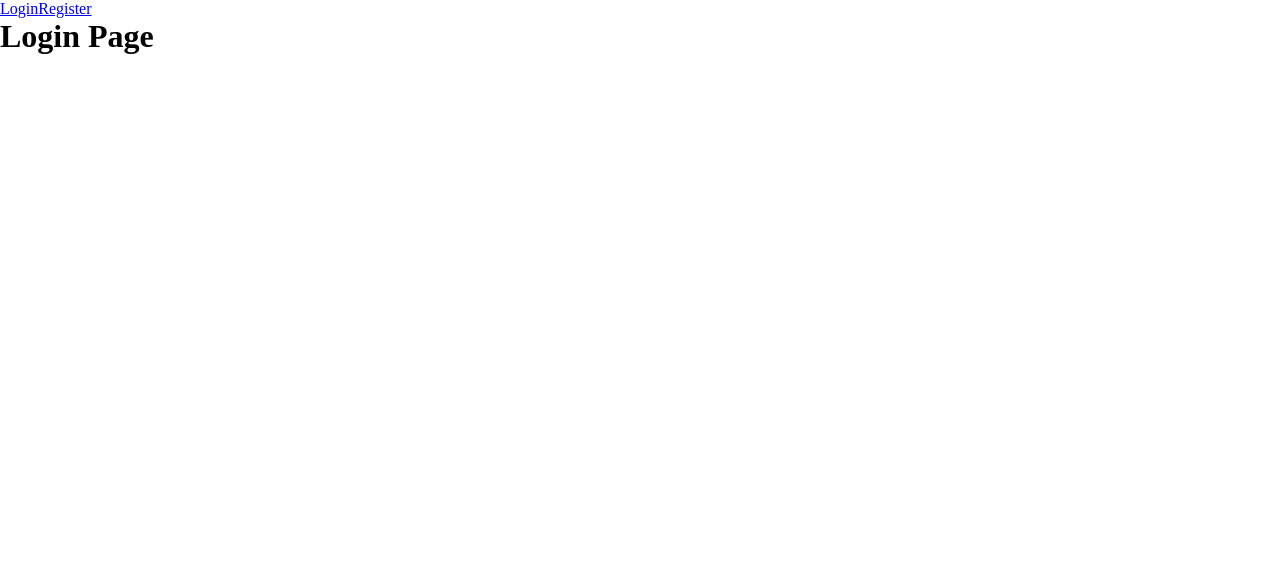
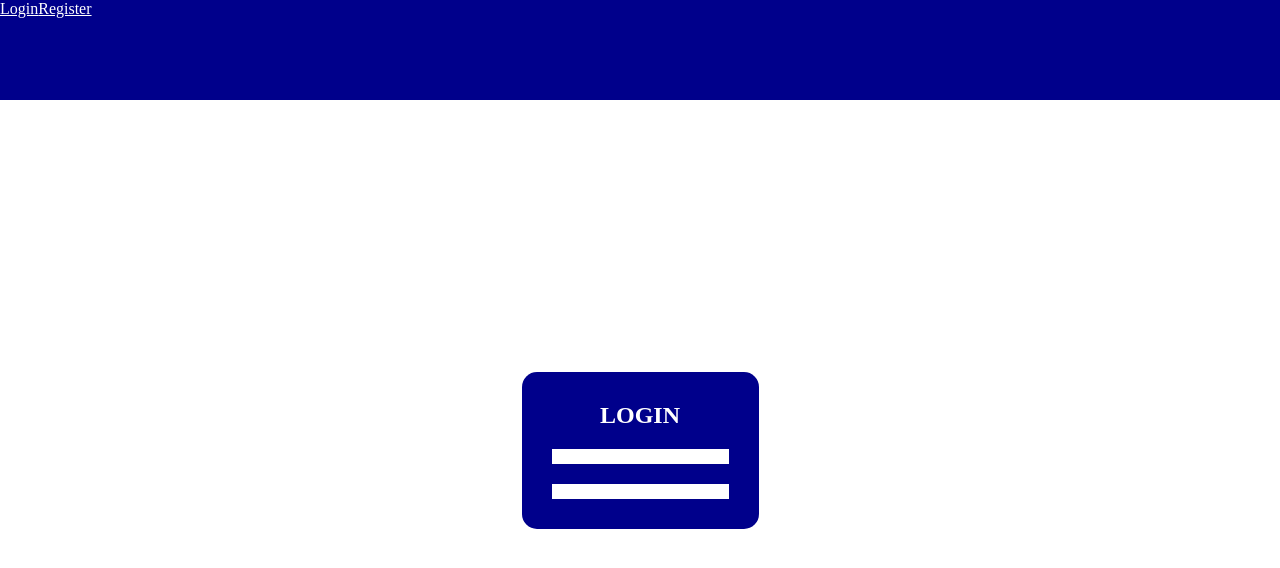
Before and after one commit to greglock1997/trainingPortalProject, a React (Vite) app: page /login in a window 1280 px wide. Shown: the top 568 px of the page. Built offline with nearby package versions, Linux system fonts and the light colour scheme.

Commit message:
Made slight changes to CSS

```diff
--- /dev/null
+++ b/src/index.css
@@ -0,0 +1,61 @@
+* {
+    margin: 0;
+    padding: 0;
+    box-sizing: border-box;
+}
+
+.container {
+    height: 100vh;
+    width: 100%;
+    display: flex;
+    flex-direction: column;
+}
+
+header {
+    min-height: 100px;
+    background-color: darkblue;
+}
+
+header a {
+    color: white;
+}
+
+.login-container {
+    height: 100%;
+    width: 100%;
+    display: flex;
+    align-items: center;
+    justify-content: center;
+    background-color: white;
+}
+
+.login-form-container {
+    display: flex;
+    flex-direction: column;
+    align-items: center;
+    justify-content: center;
+    color: white;
+    background-color: darkblue;
+    padding: 30px;
+    border-radius: 15px;
+}
+
+.login-form {
+    display: flex;
+    flex-direction: column;
+    align-items: center;
+    justify-content: center;
+}
+
+.login-form input {
+    margin-top: 20px;
+}
+
+.register-container {
+    height: 100%;
+    width: 100%;
+    display: flex;
+    align-items: center;
+    justify-content: center;
+    background-color: white;
+}
--- a/src/index.jsx
+++ b/src/index.jsx
@@ -3,10 +3,11 @@ import ReactDOM from 'react-dom/client'
 import { BrowserRouter, Routes, Route, Link } from 'react-router-dom'
 import Login from './pages/Login.jsx'
 import Register from './pages/Register.jsx'
-
+import './index.css'
 
 ReactDOM.createRoot(document.getElementById('root')).render(
     <BrowserRouter>
+        <div className="container">
             <header>
                 <Link to="/login">Login</Link>
                 <Link to="/register">Register</Link>
@@ -15,5 +16,6 @@ ReactDOM.createRoot(document.getElementById('root')).render(
                 <Route path="/login" element={<Login />} />
                 <Route path="/register" element={<Register />} />
             </Routes>
+        </div>
     </BrowserRouter>
 )
--- a/src/pages/Login.jsx
+++ b/src/pages/Login.jsx
@@ -1,11 +1,15 @@
 import '../assets/styles/login.css'
 
-function Login() {
+export default function Login() {
   return (
-    <>
-      <h1>Login Page</h1>
-    </>
+    <div className="login-container">
+      <div className="login-form-container">
+        <h2>LOGIN</h2>
+        <form className="login-form" action="">
+          <input type="text" />
+          <input type="text" />
+        </form>
+      </div>
+    </div>
   )
 }
-
-export default Login
--- a/src/pages/Register.jsx
+++ b/src/pages/Register.jsx
@@ -1,11 +1,16 @@
 import '../assets/styles/login.css'
 
-function Register() {
+export default function Register() {
   return (
-    <>
-      <h1>Register Page</h1>
-    </>
+    <div className="register-container">
+      <div className="register-form-container">
+      <h2>REGISTER</h2>
+        <form action="">
+          <label>
+            <input type="text" />
+          </label>
+        </form>
+      </div>
+    </div>
   )
 }
-
-export default Register
```
Lines whose indentation alone changed are shown as unchanged.
